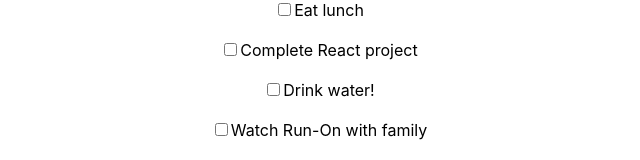
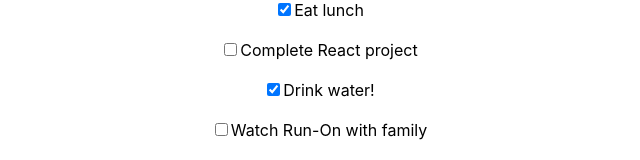
Before and after one commit to Lydia-Tan/react-practice, a React (Create React App) app in the folder to-do/to-do-app/: page / in a window 1280 px wide. Shown: the top 160 px of the page, without its empty margins (321-961 px from the left). Built offline with nearby package versions, Linux system fonts and the light colour scheme.

Commit message:
checkboxes take the boolean value from completed obj attr

```diff
--- a/to-do/to-do-app/src/components/ToDoItem.js
+++ b/to-do/to-do-app/src/components/ToDoItem.js
@@ -3,7 +3,7 @@
 function ToDoItem(props){
     return(
         <div>
-            <input type = "checkbox" />
+            <input type = "checkbox" checked = {props.itemDo.completed} />
             <label>{props.itemDo.task}</label>
             <br/>
             <br/>
```
